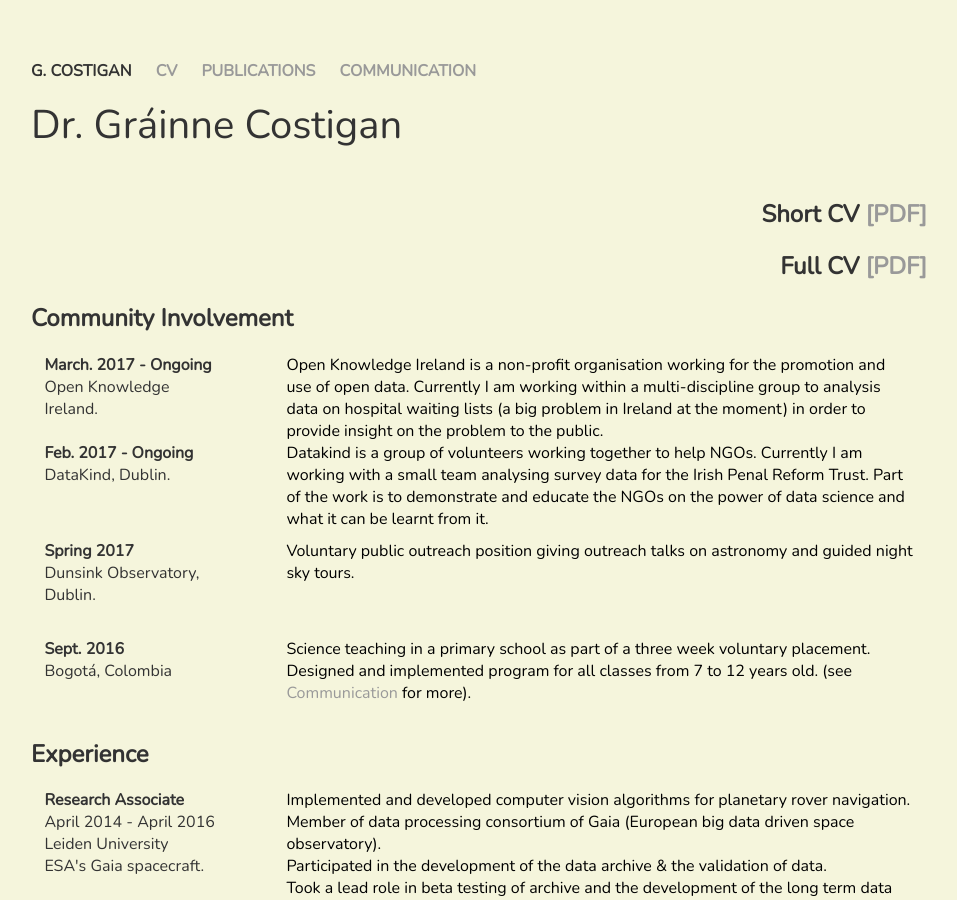
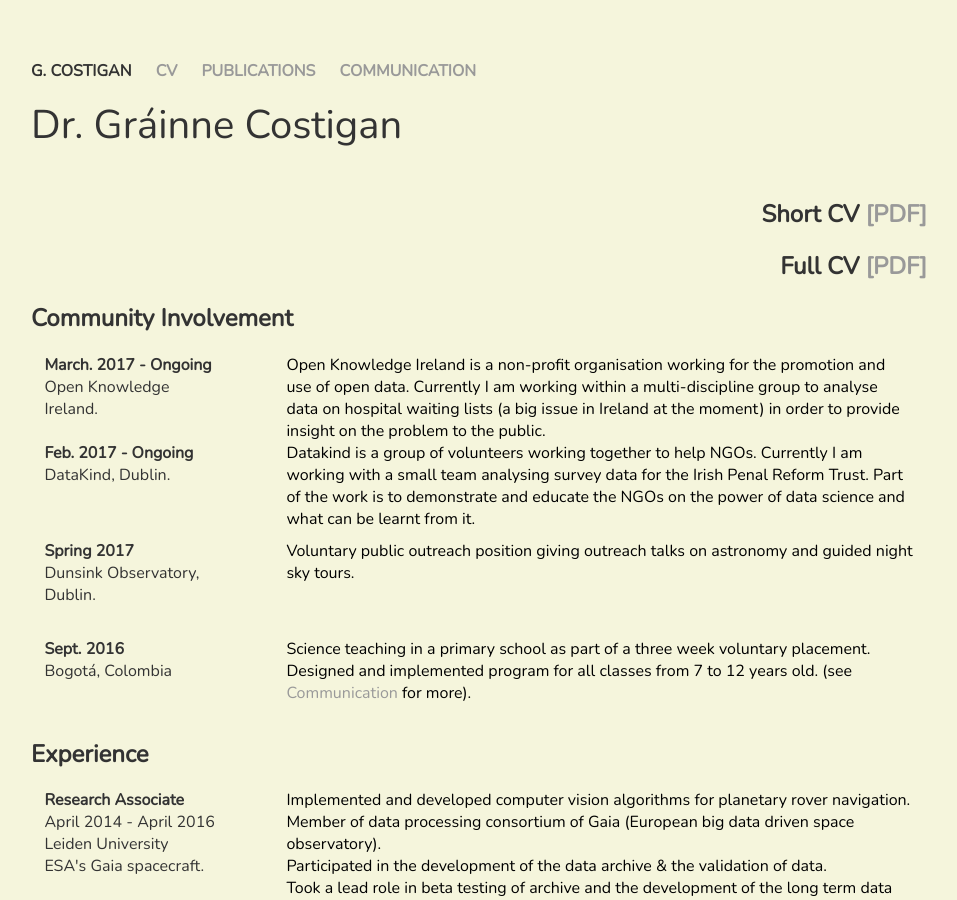
Before and after one commit to twotonnetess/twotonnetess.github.io, a Jekyll site: the page built from cv/index.html, in a window 1280 px wide and 900 px high. Shown: the whole window, without its empty margins (161-1118 px from the left). Built offline with Jekyll 4.4.1, drawn with Linux system fonts in a browser that asks for light colours.

Commit message:
Spelling in CV

```diff
--- a/cv/index.html
+++ b/cv/index.html
@@ -19,7 +19,7 @@ title: CV G. Costigan
    <b>March. 2017 - Ongoing </b> </br>
    Open Knowledge Ireland.
    </date_place> <place_details>
-   Open Knowledge Ireland is a non-profit organisation working for the promotion and use of open data. Currently I am working within a multi-discipline group to analysis data on hospital waiting lists (a big problem in Ireland at the moment) in order to provide insight on the problem to the public. </br>
+   Open Knowledge Ireland is a non-profit organisation working for the promotion and use of open data. Currently I am working within a multi-discipline group to analyse data on hospital waiting lists (a big issue in Ireland at the moment) in order to provide insight on the problem to the public. </br>
 </place_details>
 </div>
 
@@ -28,7 +28,7 @@ title: CV G. Costigan
    <b>Feb. 2017 - Ongoing </b> </br>
    DataKind, Dublin.
    </date_place> <place_details>
-   Datakind is a group of volunteers working together to help NGOs. Currently I am working with a small team analysing survey data for the Irish Penal Reform Trust. Part of the work is to demonstrate and educate the NGOs on the power of data science and what it can be learnt from it.    </place_details>
+   Datakind is a group of volunteers working together to help NGOs. Currently I am working with a small team analysing survey data for the Irish Penal Reform Trust. Part of the work is to demonstrate and educate the NGOs on the power of data science and what can be learnt from it.    </place_details>
 </br>
 </div>
 
```
